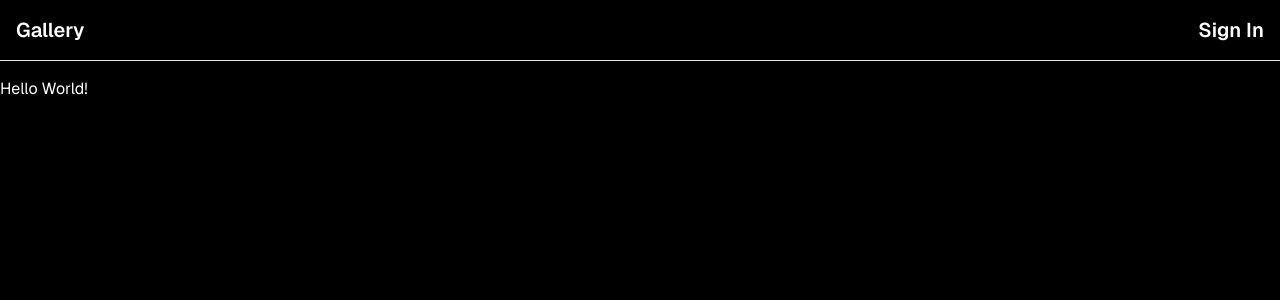
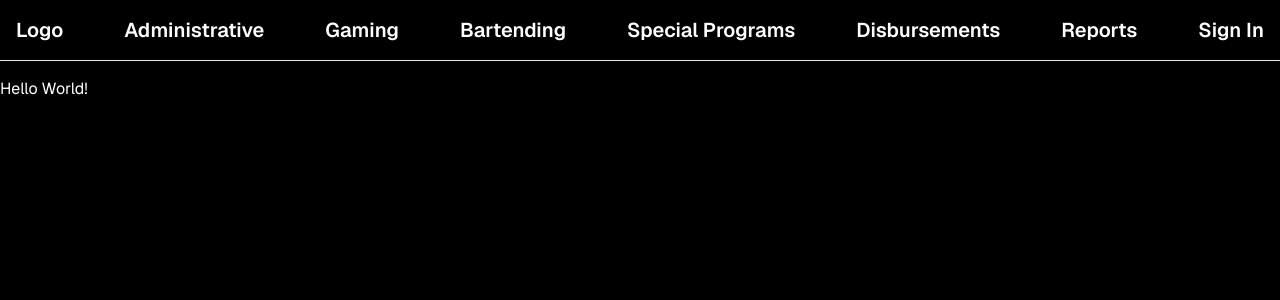
Before and after one commit to gibbyb/crescent_school, a Next.js app: page / in a window 1280 px wide. Shown: the top 300 px of the page. Built offline with nearby package versions, Linux system fonts and the light colour scheme.

Commit message:
Add items to nav bar.

```diff
--- a/src/app/layout.tsx
+++ b/src/app/layout.tsx
@@ -10,10 +10,14 @@ export const metadata = {
 
 function TopNav() {
     return (
-        <nav className="flex w-full items-center justify-between border-b p-4
-        text-xl font-semibold">
-         <div> Gallery</div>
-
+        <nav className="flex w-full items-center justify-between border-b p-4 text-xl font-semibold">
+         <div>Logo</div>
+         <div>Administrative</div>
+         <div>Gaming</div>
+         <div>Bartending</div>
+         <div>Special Programs</div>
+         <div>Disbursements</div>
+         <div>Reports</div>
          <div> Sign In</div>
         </nav>
     );
```
